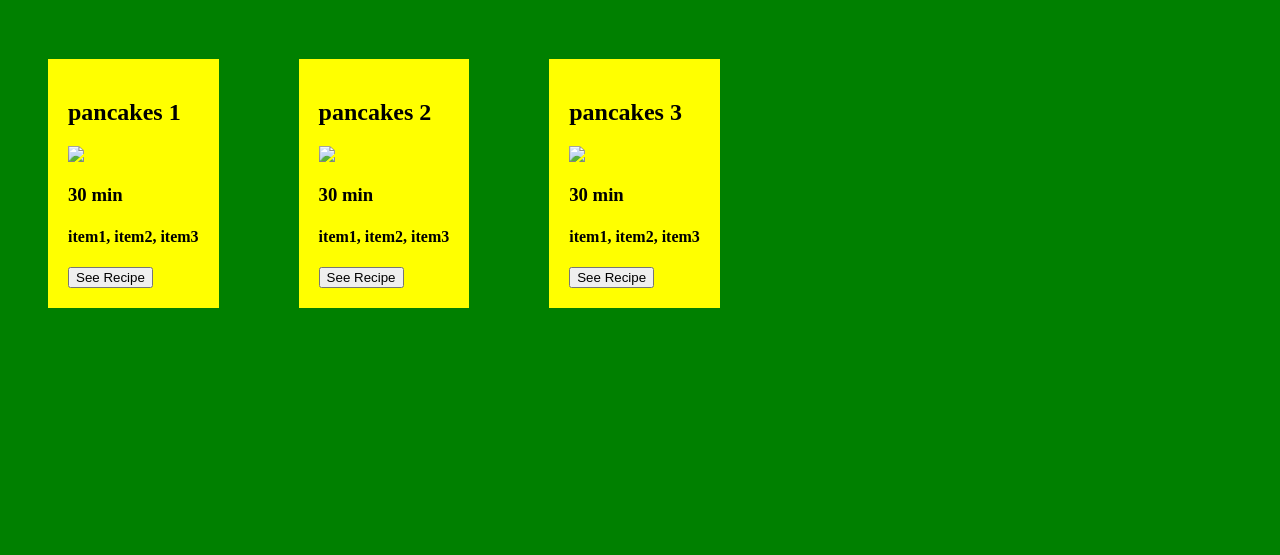
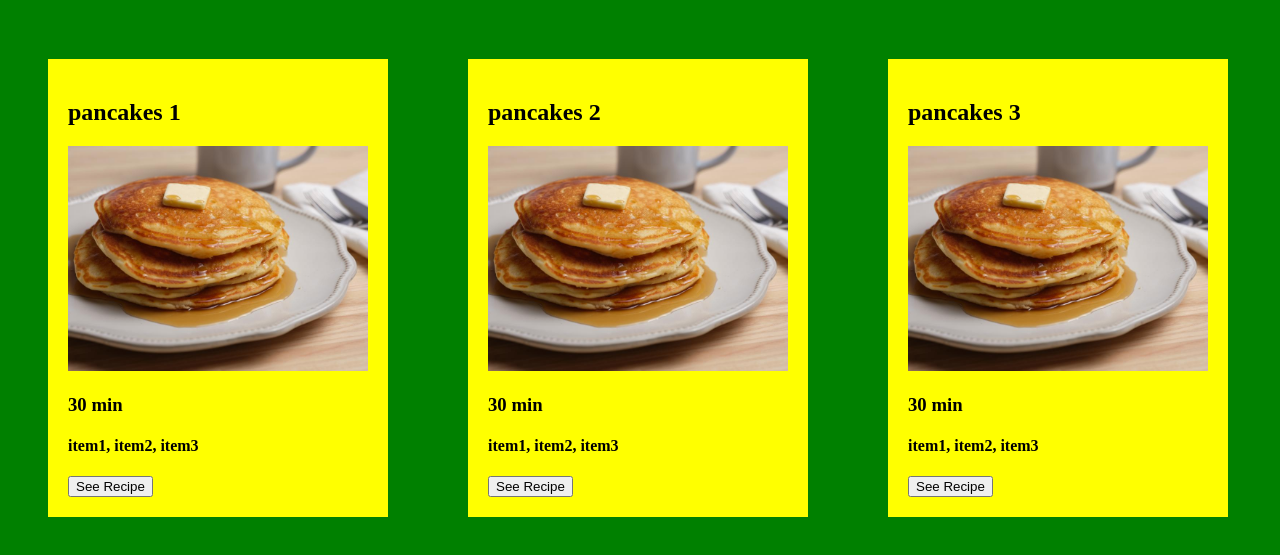
Before and after one commit to elspethcurtis/codeLouisville_finalProject, a plain HTML site: page index.html in a window 1280 px wide. Shown: the part 61-616 px from the top of the page. Drawn offline with Linux system fonts and the light colour scheme.

Commit message:
figured out why images weren't displaying and fixed

```diff
--- a/main.js
+++ b/main.js
@@ -3,7 +3,7 @@
 const breakfastRecipes = [
     {
         title: "pancakes 1",
-        image: "img/pancakes.jpeg",
+        image: "img/pancake.jpeg",
         time: "30 min",
         ingredients: ['item1', 'item2','item3'],
         recipe: 'https://www.google.com'
@@ -11,7 +11,7 @@ const breakfastRecipes = [
 
     {
         title: "pancakes 2",
-        image: "img/pancakes.jpeg",
+        image: "img/pancake.jpeg",
         time: "30 min",
         ingredients: ['item1', 'item2','item3'],
         recipe: 'pancakes 2 link'
@@ -19,7 +19,7 @@ const breakfastRecipes = [
 
     {
         title: "pancakes 3",
-        image: "img/pancakes.jpeg",
+        image: "img/pancake.jpeg",
         time: "30 min",
         ingredients: ['item1', 'item2','item3'],
         recipe: 'pancakes 3 link'
@@ -28,7 +28,8 @@ const breakfastRecipes = [
 
 
 //build up html function to be called for each array of recipes so I won't have to rewrite code for each category
-let htmlRecipes = ""; //set to empty string
+
+let htmlRecipes = ""; //set to empty string and for scope purposes declare outside of function
 
 function buildUpHtml(recipeCategory) {
             htmlRecipes+= `<div class="html-recipes">`;
@@ -40,7 +41,6 @@ function buildUpHtml(recipeCategory) {
             htmlRecipes += `</div>`;
 }
 
-
 // for loop to iterate through array/category of objects/recipes
     for (let i =0; i<breakfastRecipes.length; i+=1) { //for this array iterate through it
         let breakfastRecc = breakfastRecipes[i]; //define constant for each iteration
--- a/styles.css
+++ b/styles.css
@@ -1,3 +1,7 @@
+* {
+    box-sizing: border-box;
+}
+
 h1 {
     color: red;
 }
@@ -20,3 +24,7 @@ p {
     margin: 40px;
     padding: 20px;
 }
+
+img {
+    width: 300px;
+}
```
